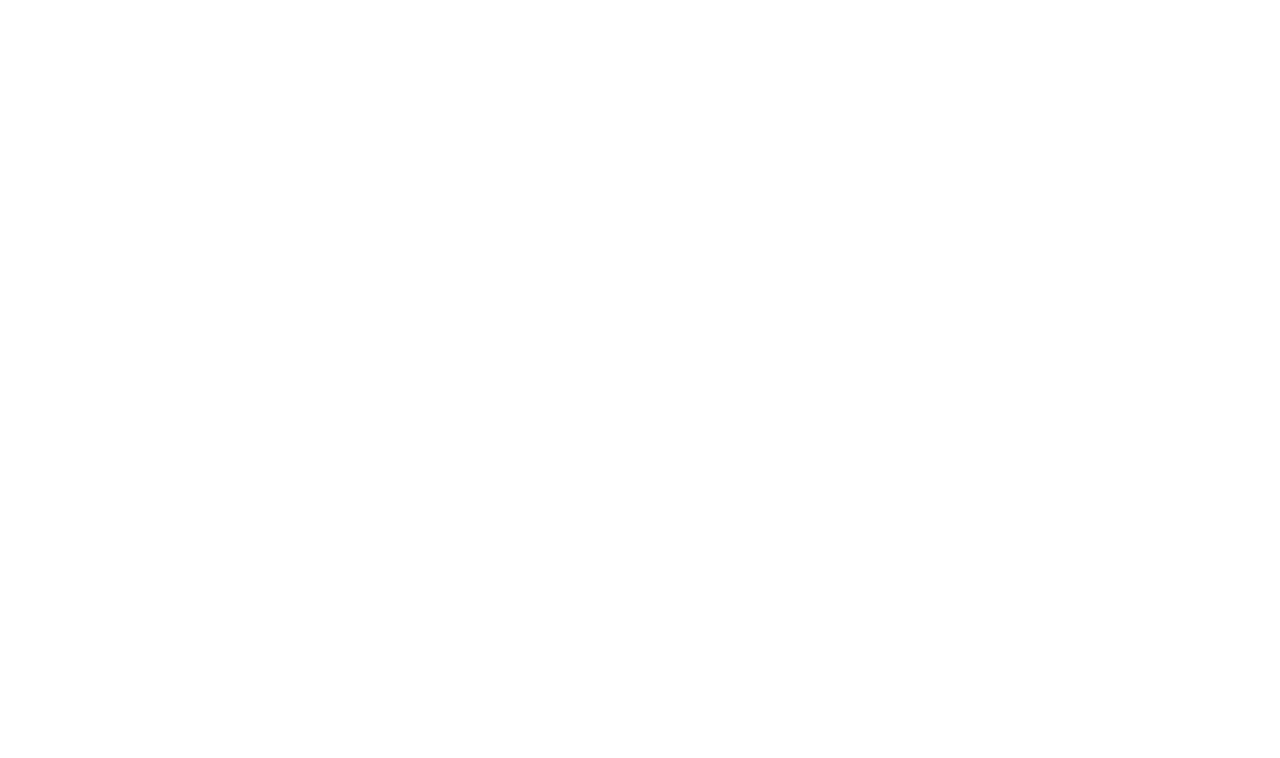
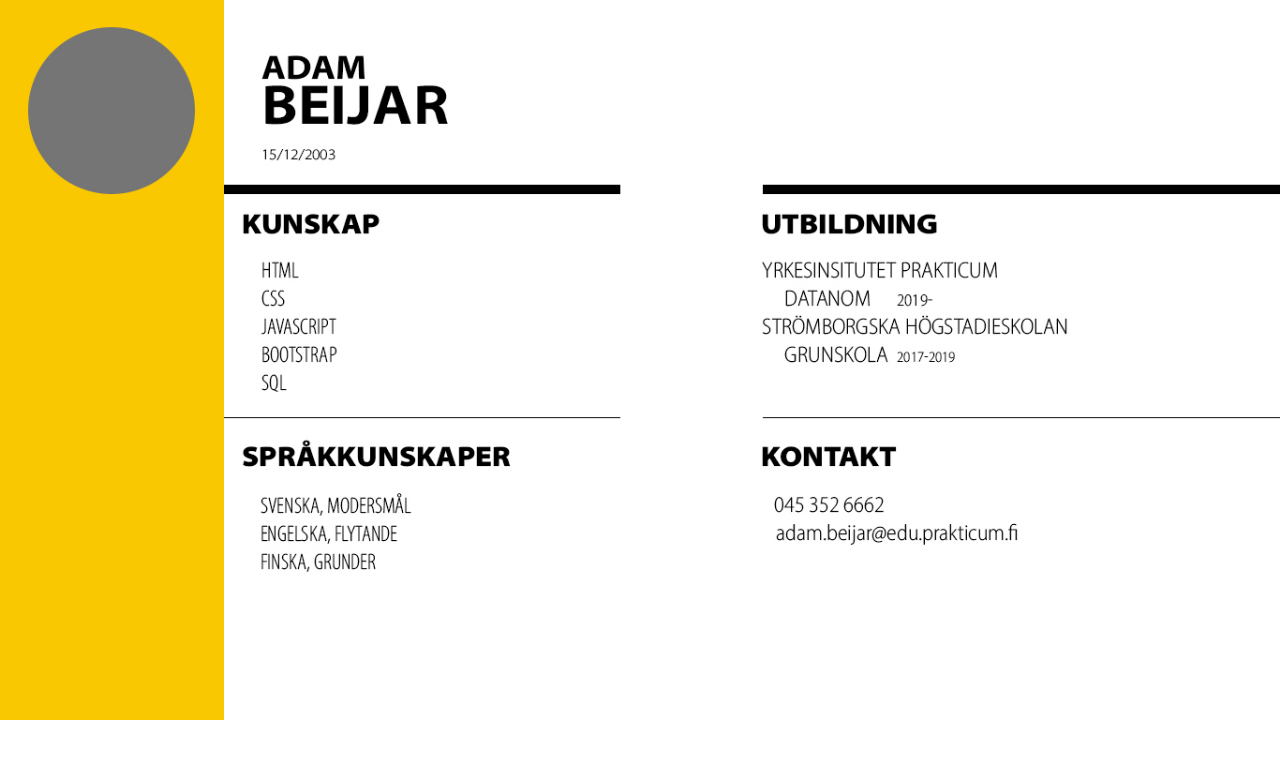
Before and after one commit to AdamBeijar/AdamBeijar.github.io, a plain HTML site: page index.html in a window 1280 px wide. Drawn offline with nearby package versions, Linux system fonts and the light colour scheme.

Commit message:
bootstrap

```diff
--- /dev/null
+++ b/css/style.css
@@ -0,0 +1,7 @@
+body {
+    padding: 0%;
+    margin: 0%;
+}
+.img img{
+    width: 100%;
+}
--- a/index.html
+++ b/index.html
@@ -3,9 +3,14 @@
 <head>
     <meta charset="UTF-8">
     <meta name="viewport" content="width=device-width, initial-scale=1.0">
-    <title>Document</title>
+    <title>CV sida</title>
+    <link rel="stylesheet" href="css/style.css">
+    <link rel="stylesheet" href="https://stackpath.bootstrapcdn.com/bootstrap/4.4.1/css/bootstrap.min.css" integrity="sha384-Vkoo8x4CGsO3+Hhxv8T/Q5PaXtkKtu6ug5TOeNV6gBiFeWPGFN9MuhOf23Q9Ifjh" crossorigin="anonymous">
 </head>
 <body>
-
+    <div class='img'><img src="../AdamBeijar.github.io/img/CV-Sida.jpg"></div>
+    <script src="https://code.jquery.com/jquery-3.4.1.slim.min.js" integrity="sha384-J6qa4849blE2+poT4WnyKhv5vZF5SrPo0iEjwBvKU7imGFAV0wwj1yYfoRSJoZ+n" crossorigin="anonymous"></script>
+    <script src="https://cdn.jsdelivr.net/npm/popper.js@1.16.0/dist/umd/popper.min.js" integrity="sha384-Q6E9RHvbIyZFJoft+2mJbHaEWldlvI9IOYy5n3zV9zzTtmI3UksdQRVvoxMfooAo" crossorigin="anonymous"></script>
+    <script src="https://stackpath.bootstrapcdn.com/bootstrap/4.4.1/js/bootstrap.min.js" integrity="sha384-wfSDF2E50Y2D1uUdj0O3uMBJnjuUD4Ih7YwaYd1iqfktj0Uod8GCExl3Og8ifwB6" crossorigin="anonymous"></script>
 </body>
 </html>
```
Also changed, not shown: Js/Java.js (added), img/CV-Sida.jpg (added).
